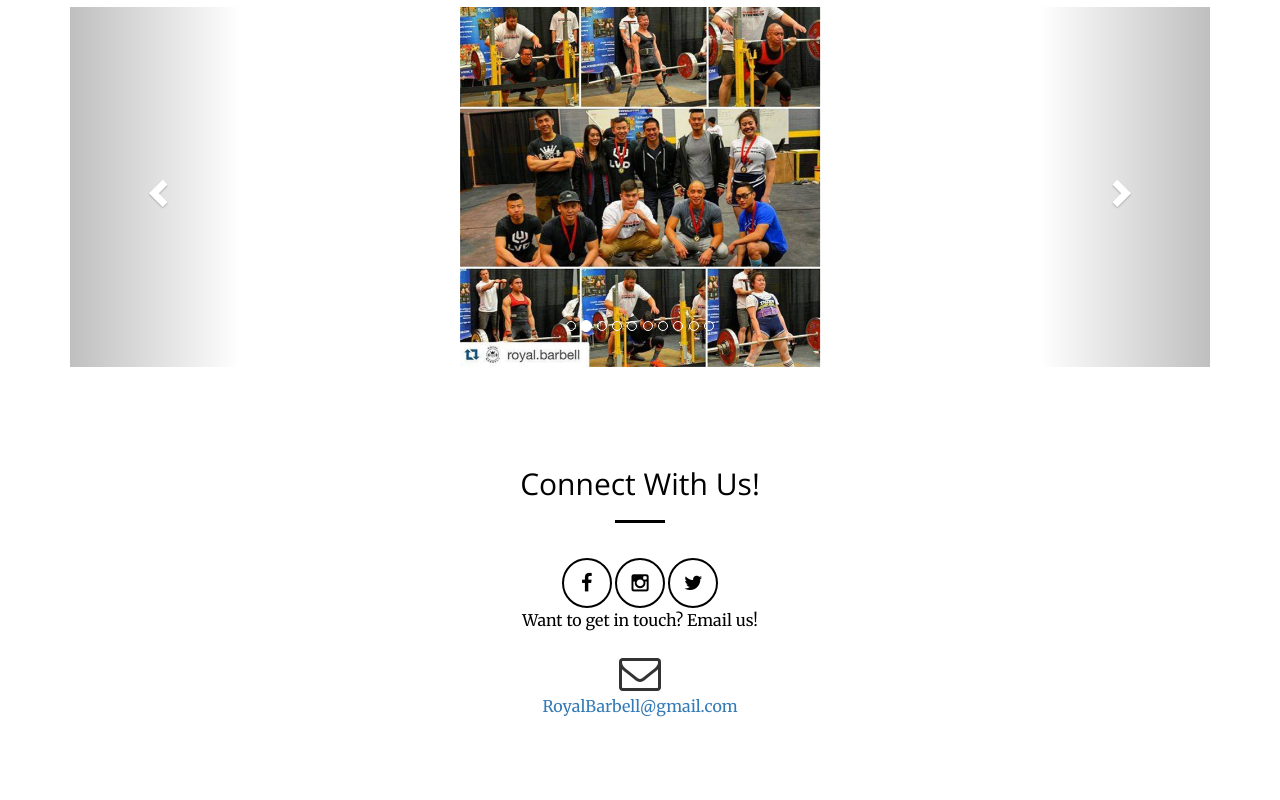
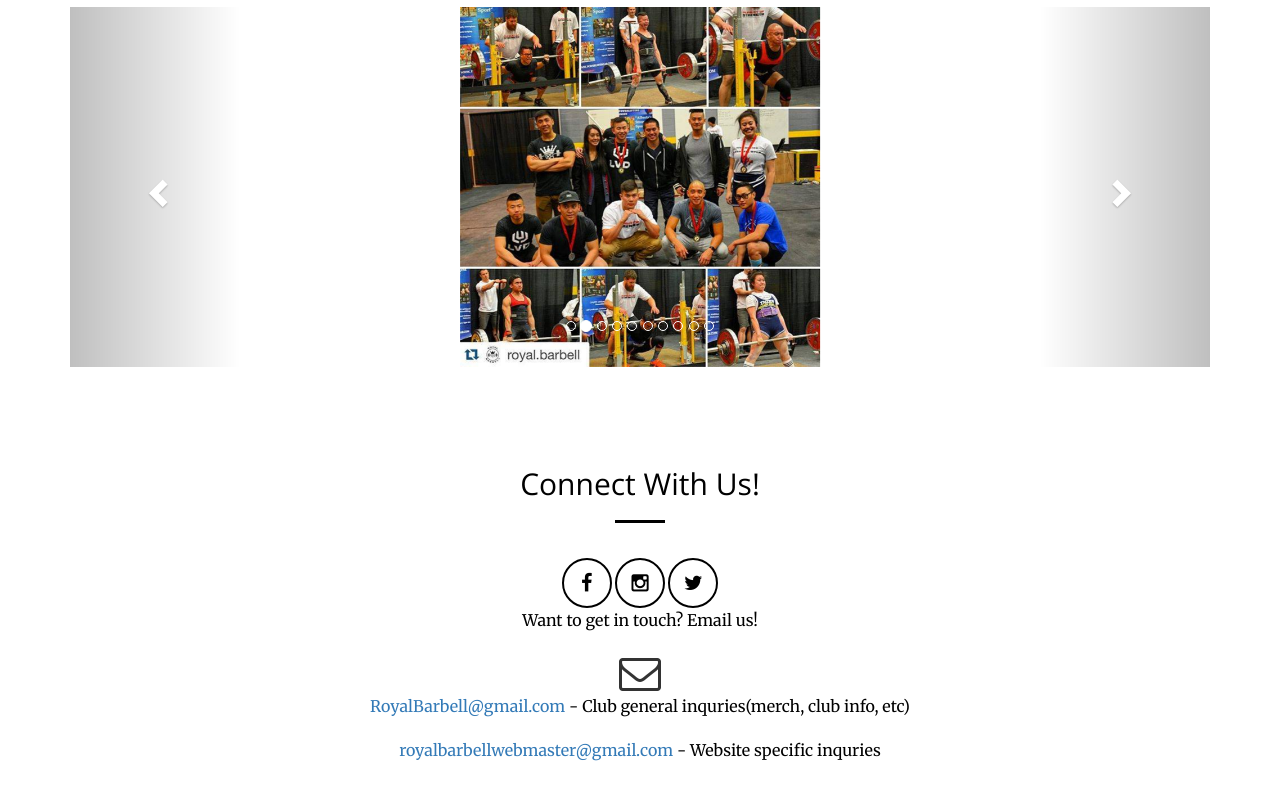
Before and after one commit to MRURoyalBarbell/MRURoyalBarbell.github.io, a website: page index.html in a window 1280 px wide. Shown: the part 5542-6342 px from the top of the page. Drawn offline with nearby package versions, Linux system fonts and the light colour scheme.

Commit message:
Updated contact information
Contact information updated added webmaster email

```diff
--- a/index.html
+++ b/index.html
@@ -143,13 +143,16 @@
                 <div class="list-group-item clearfix">
                     <div class="media col-md-3">
                         <figure class="pull-left">
-                            <img class="media-object img-rounded img-responsive" src="img/news/man-squat.jpg" alt="Welcome Back">
+                            <img class="media-object img-rounded img-responsive" src="img/news/man-squat.jpg"
+                                 alt="Welcome Back">
                         </figure>
                     </div>
                     <div class="col-md-7">
                         <h2 class="section-heading"> Welcome Back! </h2>
                         <p class="list-group-item-text"> School is back and we at Royal Barbar Bell are excited to meet
-                            you. <b>On October 11th, 2016 at 5PM</b> we are hosting a meet and greet in <b>Wyckham Lounge (Basement of Wyckham House)</b>. Feel free to bring your t-shirts, athletic wear. Get
+                            you. <b>On October 11th, 2016 at 5PM</b> we are hosting a meet and greet in <b>Wyckham
+                                Lounge (Basement of Wyckham House)</b>. Feel free to bring your t-shirts, athletic wear.
+                            Get
                             ready to meet other like minded individuals like you; we hope to see you there! </p>
                         <p> October 7, 2016</p>
                     </div>
@@ -517,7 +520,10 @@
             </div>
             <div class="col-lg-12 text-center">
                 <i class="fa fa-envelope-o fa-3x sr-contact"></i>
-                <p><a href="mailto:royalbarbell@gmail.com">RoyalBarbell@gmail.com</a></p>
+                <p><a href="mailto:royalbarbell@gmail.com">RoyalBarbell@gmail.com</a> - Club general inquries(merch,
+                    club info, etc)</p>
+                <p><a href="mailto:royalbarbellwebmaster@gmail.com">royalbarbellwebmaster@gmail.com</a> - Website
+                    specific inquries</p>
             </div>
         </div>
     </div>
```
